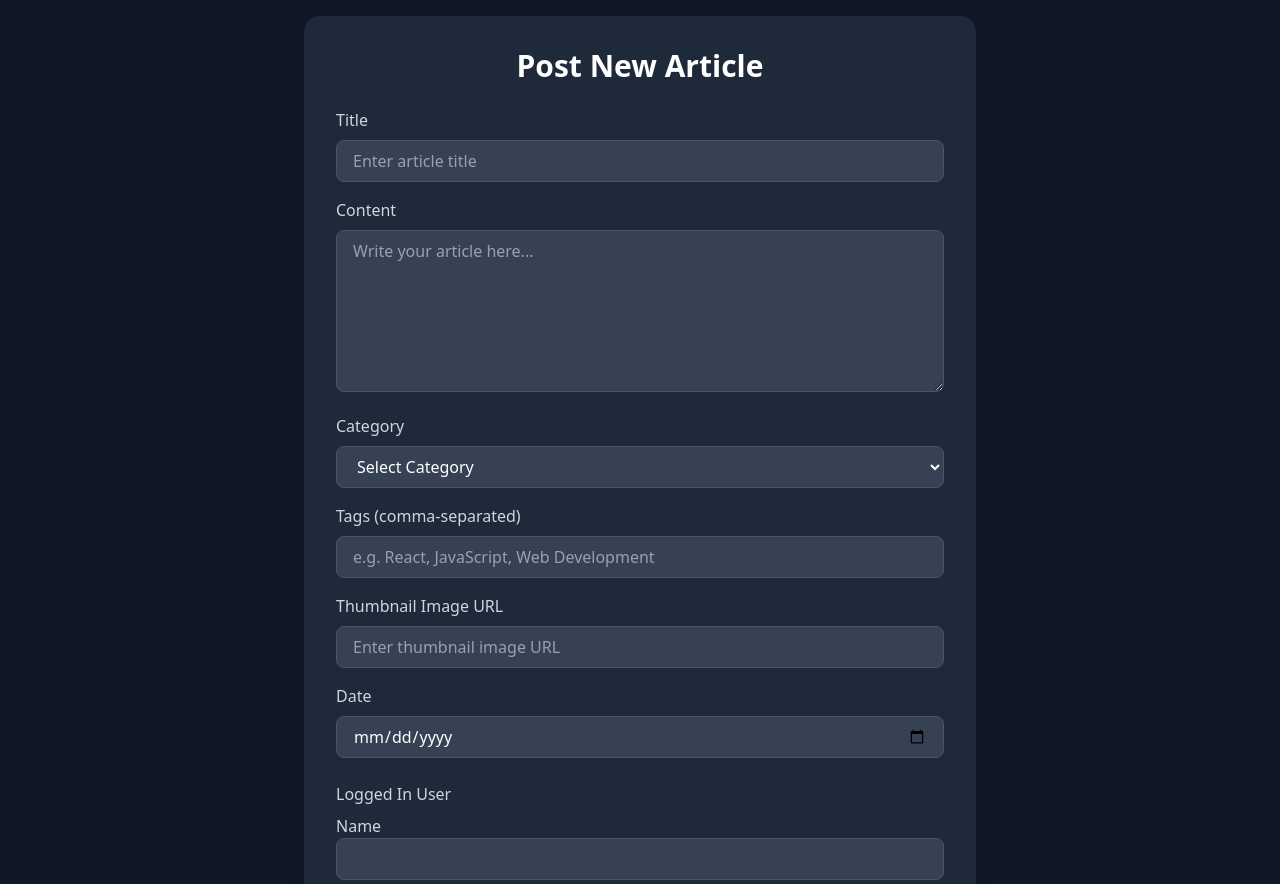
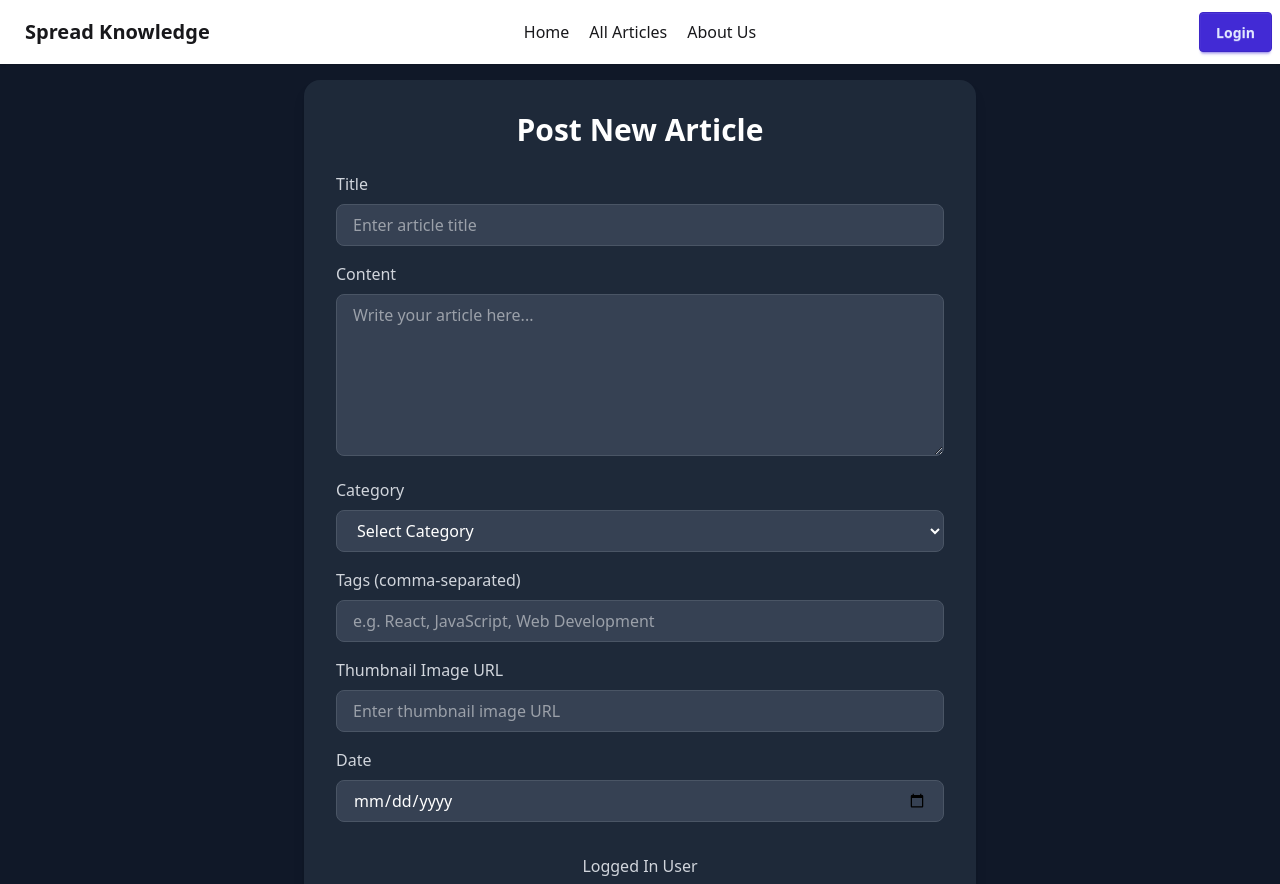
Before and after one commit to rubel6610/spread-knowledge-client-side, a React (Vite) app: page /post-article in a window 1280 px wide. Shown: the top 884 px of the page. Built offline with nearby package versions, Linux system fonts and the light colour scheme; no server answers.

Commit message:
added getting data from postedarticle page

```diff
--- a/src/Pages/PostArticle.jsx
+++ b/src/Pages/PostArticle.jsx
@@ -1,22 +1,39 @@
-import React, { useState } from 'react';
-import useAuth from '../Hooks/useAuth';
+import React from "react";
+import useAuth from "../Hooks/useAuth";
 
 const PostArticle = () => {
-    const {user}=useAuth();
-    const [selectedCategory,setSelectedCategory]=useState('')
+  const { user } = useAuth();
 
-    const handlePost = (e)=>{
-        e.preventDefault();
+  const handlePost = (e) => {
+    e.preventDefault();
+    const form=e.target;
+    const formData = new FormData(form);
+    const {category,content,date,tags,thumbnail,title} = Object.fromEntries(formData.entries());
+   const separatedTags=tags.split(",").map(tag=>tag.trim())
+    const articleData={
+        category,
+        content,
+        date,
+        thumbnail,
+        title,
+        separatedTags,
+        authorEmail:user.email,
+        authorName:user.displayName,
+
     }
-    return (
-
+    console.log(articleData);
+  };
+  return (
     <div className="min-h-screen flex items-center justify-center bg-gray-900 p-4">
       <div className="bg-gray-800 p-8 rounded-2xl shadow-lg w-full max-w-2xl">
-        <h2 className="text-3xl font-bold text-center text-white mb-6">Post New Article</h2>
+        <h2 className="text-3xl font-bold text-center text-white mb-6">
+          Post New Article
+        </h2>
         <form onSubmit={handlePost}>
-
           <div className="mb-4">
-            <label htmlFor="title" className="block text-gray-300 mb-2">Title</label>
+            <label htmlFor="title" className="block text-gray-300 mb-2">
+              Title
+            </label>
             <input
               type="text"
               name="title"
@@ -28,7 +45,9 @@ const PostArticle = () => {
           </div>
 
           <div className="mb-4">
-            <label htmlFor="content" className="block text-gray-300 mb-2">Content</label>
+            <label htmlFor="content" className="block text-gray-300 mb-2">
+              Content
+            </label>
             <textarea
               name="content"
               id="content"
@@ -40,14 +59,15 @@ const PostArticle = () => {
           </div>
 
           <div className="mb-4">
-            <label htmlFor="category" className="block text-gray-300 mb-2">Category</label>
+            <label htmlFor="category" className="block text-gray-300 mb-2">
+              Category
+            </label>
             <select
               name="category"
               id="category"
               required
               className="w-full px-4 py-2 border border-gray-600 bg-gray-700 text-white rounded-lg focus:outline-none"
-              value={selectedCategory}
-              onChange={(e) => setSelectedCategory(e.target.value)}
+
             >
               <option value="">Select Category</option>
               <option value="Technology">Technology</option>
@@ -58,7 +78,9 @@ const PostArticle = () => {
           </div>
 
           <div className="mb-4">
-            <label htmlFor="tags" className="block text-gray-300 mb-2">Tags (comma-separated)</label>
+            <label htmlFor="tags" className="block text-gray-300 mb-2">
+              Tags (comma-separated)
+            </label>
             <input
               type="text"
               name="tags"
@@ -68,9 +90,10 @@ const PostArticle = () => {
             />
           </div>
 
-
           <div className="mb-4">
-            <label htmlFor="thumbnail" className="block text-gray-300 mb-2">Thumbnail Image URL</label>
+            <label htmlFor="thumbnail" className="block text-gray-300 mb-2">
+              Thumbnail Image URL
+            </label>
             <input
               type="text"
               name="thumbnail"
@@ -81,9 +104,10 @@ const PostArticle = () => {
             />
           </div>
 
-
           <div className="mb-6">
-            <label htmlFor="date" className="block text-gray-300 mb-2">Date</label>
+            <label htmlFor="date" className="block text-gray-300 mb-2">
+              Date
+            </label>
             <input
               type="date"
               name="date"
@@ -93,28 +117,22 @@ const PostArticle = () => {
             />
           </div>
 
+          <div className="py-2  rounded-xl">
+            <legend className=" text-gray-300 mb-2 text-center">
+              Logged In User
+            </legend>
+           <div className="flex">
 
-          <div className="  rounded-xl">
-            <legend  className=" text-gray-300 mb-2 ">Logged In User</legend>
-            <label htmlFor="name" className='text-gray-300 mb-2'>Name</label>
-            <input
-              type="text"
-              name="name"
-              id="name"
-             defaultValue={user?.displayName}
-             disabled
-              className="w-full px-4 py-2 border border-gray-600 bg-gray-700 text-white rounded-lg focus:outline-none"
-            />
-            <label htmlFor="email" className='text-gray-300 mb-2'>Email</label>
-            <input
-              type="email"
-              name="email"
-              id="name"
-             defaultValue={user?.email}
+             <label>Name: </label>
 
-             disabled
-              className="w-full px-4 py-2 border border-gray-600 bg-gray-700 text-white rounded-lg focus:outline-none"
-            />
+               <input className="w-full" type="email" defaultValue={user?.displayName} disabled />
+
+                <label>Email: </label>
+                <input className="w-full" type="email" defaultValue={user?.email} disabled />
+           </div>
+
+
+
           </div>
 
           <button
@@ -126,7 +144,7 @@ const PostArticle = () => {
         </form>
       </div>
     </div>
-    );
+  );
 };
 
 export default PostArticle;
--- a/src/Router/Routes.jsx
+++ b/src/Router/Routes.jsx
@@ -27,6 +27,9 @@ export const router = createBrowserRouter([
     },
     {
         path:"/post-article",
-        element:<PostArticle/>
+        element:<>
+        <Navbar/>
+        <PostArticle/>
+        </>
     }
 ])
```
